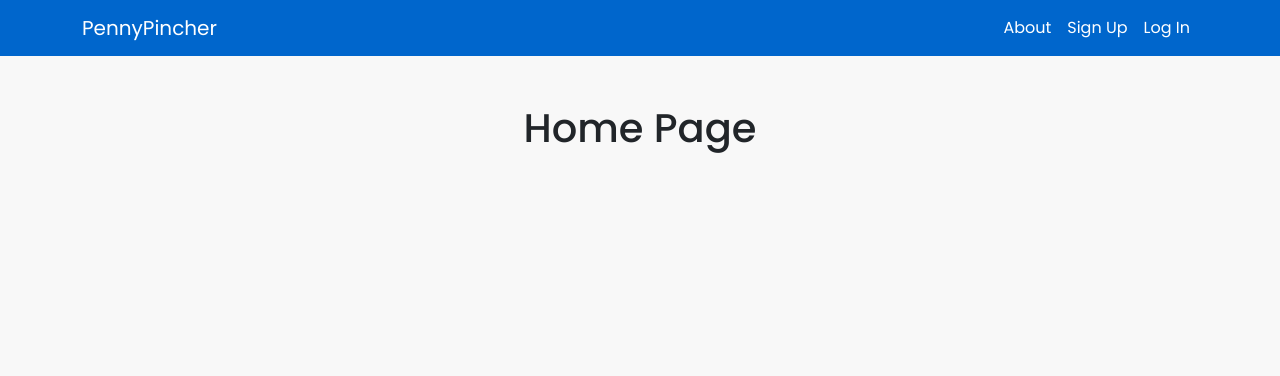
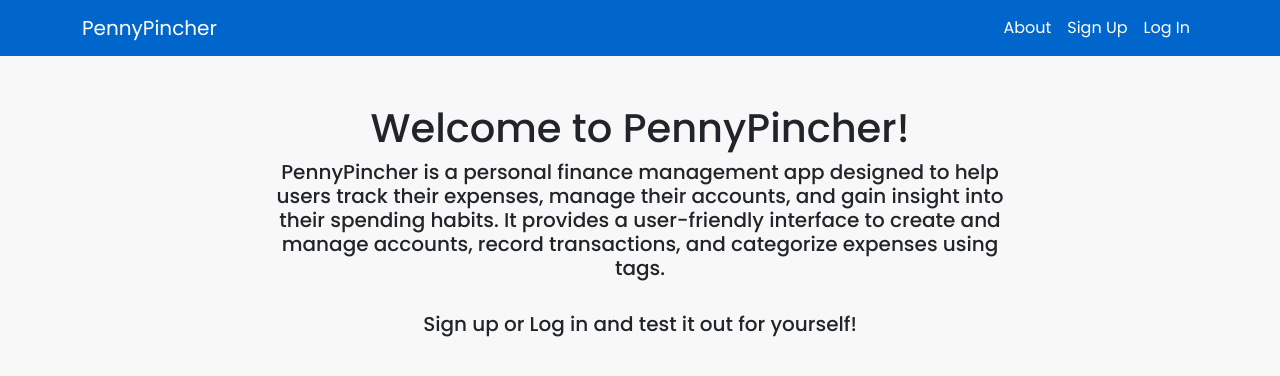
Before and after one commit to cjsanc1/PennyPincher, a Django app: page / in a window 1280 px wide. Shown: the top 376 px of the page. Run offline with Django 4.2, Linux system fonts and the light colour scheme.

Commit message:
adding homepage content

```diff
--- a/main_app/templates/home.html
+++ b/main_app/templates/home.html
@@ -1,6 +1,13 @@
-{% extends 'base.html' %}
-{% block content %}
+{% extends 'base.html' %} {% block content %}
 
-    <h1>Home Page</h1>
+<h1>Welcome to PennyPincher!</h1>
+<h5>
+  PennyPincher is a personal finance management app designed to help users track
+  their expenses, manage their accounts, and gain insight into their spending
+  habits. It provides a user-friendly interface to create and manage accounts,
+  record transactions, and categorize expenses using tags.
+</h5>
+<br />
+<h5>Sign up or Log in and test it out for yourself!</h5>
 
-    {% endblock %}
+{% endblock %}
```
Also changed, not shown: 1 other file.
